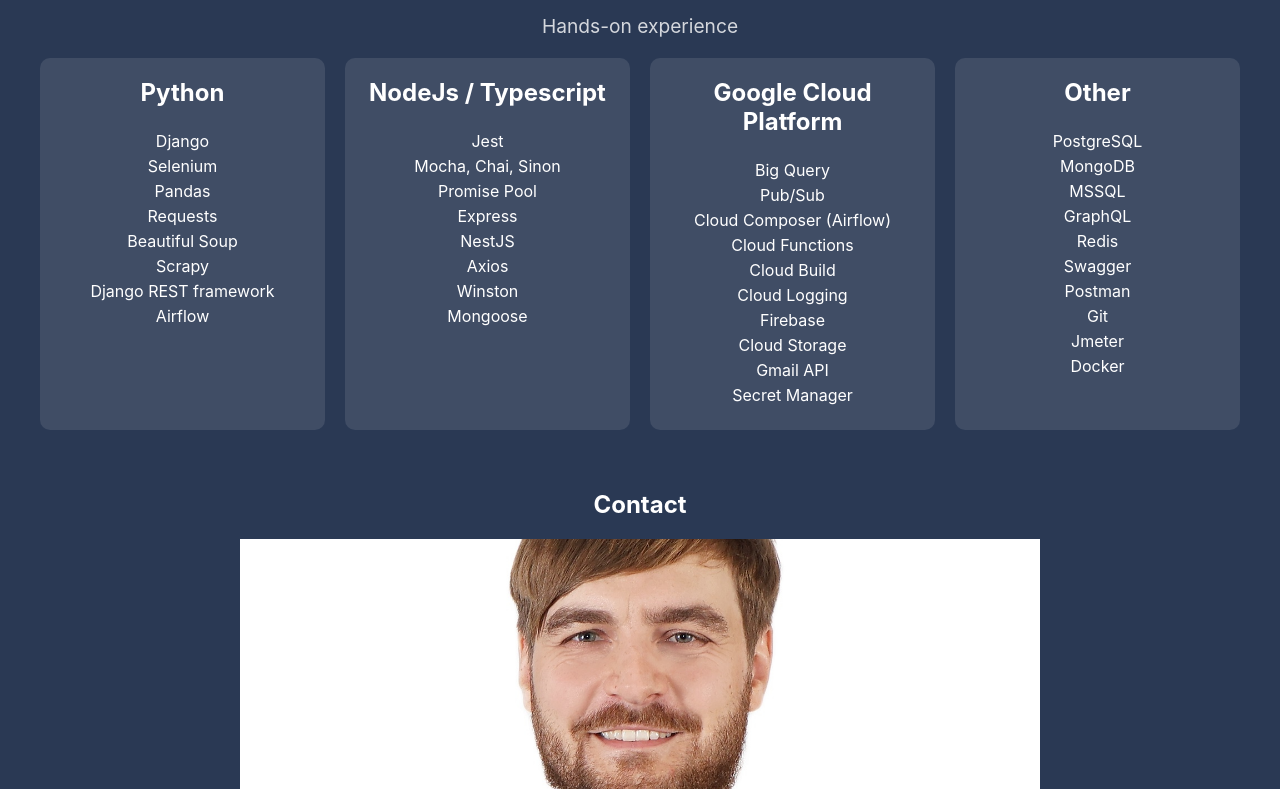
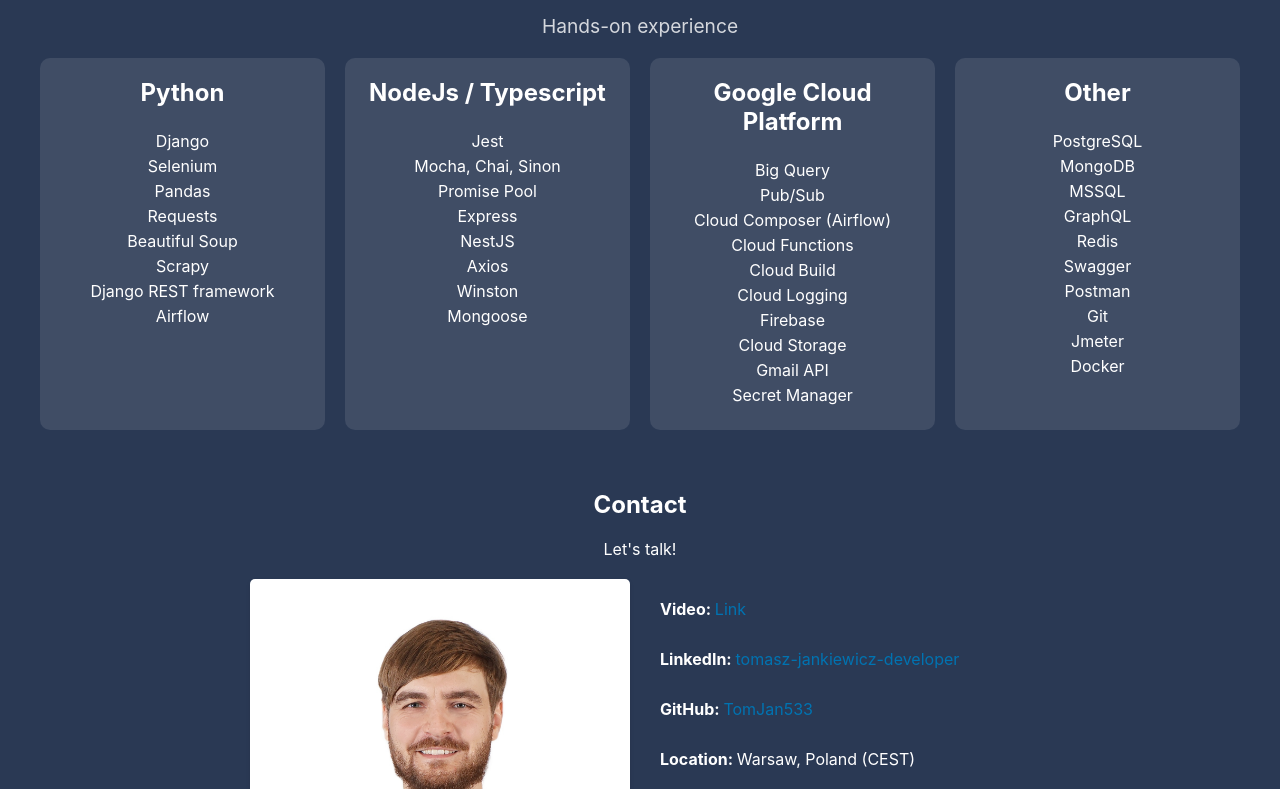
Before and after one commit to TomJan533/my-resume, a React (Create React App) app: page / in a window 1280 px wide. Shown: the part 2011-2800 px from the top of the page. Built offline with nearby package versions, Linux system fonts and the light colour scheme.

Commit message:
contact update

```diff
--- a/src/components/Contact/Contact.css
+++ b/src/components/Contact/Contact.css
@@ -1,45 +1,64 @@
 .content-section {
+  padding: 40px;
+  display: flex;
+  justify-content: center;
+  align-items: center;
   background-color: rgb(42, 57, 84);
-  padding: 20px;
-  color: white;
 }
 
 .content {
-  /* max-width: 800px; */
-  margin: 0 auto;
+  width: 80%;
+  max-width: 1200px;
+}
+
+.contact-header {
+  margin-bottom: 20px;
+  text-align: center;
+  color: white; /* Ensures the text is visible against the dark background */
+}
+
+.content-container {
+  display: flex;
+  justify-content: space-between;
+}
+
+.column {
+  flex: 1;
+  margin: 0 10px;
+}
+
+.profile-image {
+  width: 100%;
+  height: auto;
+  border-radius: 5px;
+  box-shadow: 0 2px 4px rgba(0, 0, 0, 0.1);
+}
+
+.column p {
+  margin: 0;
+  padding: 10px;
+  background-color: rgb(42, 57, 84);
+  color: white; /* Ensures the text is visible against the dark background */
+  text-align: left; /* Ensures text is aligned to the left */
+}
+
+.info p {
+  margin: 10px 0;
+  padding: 10px;
+  background-color: rgb(42, 57, 84);
+  color: white; /* Ensures the text is visible against the dark background */
   text-align: left;
 }
 
-.contact-image-container {
-  display: flex;
-  justify-content: center;
-  margin: 10px 0;
-  overflow: hidden; /* Ensures the overflow of the image is hidden */
-  height: 50vh; /* Total height after cropping top and bottom 20% */
-}
-
-.contact-image {
-  width: 100%; /* Ensure the image fills the container width */
-  height: auto;
-  object-fit: cover; /* Cover the container area without distorting the image */
-}
-/* object-position: center -20%; Adjust the position to cut off the top and bottom 20% */
-
-.contact-info {
-  margin-top: 20px;
-  font-size: 1.2rem;
-  line-height: 1.5;
-}
-
-.contact-info p {
-  margin: 10px 0;
-}
-
-.contact-info a {
-  color: rgba(255, 255, 255, 0.8); /* Slightly lighter link color */
+.info a {
+  color: #0073b1; /* LinkedIn blue color */
   text-decoration: none;
 }
 
-.contact-info a:hover {
+.info a:hover {
   text-decoration: underline;
 }
+
+.info a:visited {
+  color: #0073b1; /* Ensures color stays the same after clicking */
+}
--- a/src/components/Contact/Contact.js
+++ b/src/components/Contact/Contact.js
@@ -6,16 +6,22 @@
   return (
     <section id="contact" className="content-section">
       <div className="content">
-        <h1>Contact</h1>
-        <div className="contact-image-container">
-          <img src={profilePhoto} alt="Your Name" className="contact-image" />
+        <div className="contact-header">
+          <h1>Contact</h1>
+          <p>Let's talk!</p>
         </div>
-        <div className="contact-info">
-          <p>Email: your.email@example.com</p>
-          <p>Phone: +123 456 789</p>
-          <p>Location: City, Country</p>
-          <p>LinkedIn: <a href="https://www.linkedin.com/in/your-profile" target="_blank" rel="noopener noreferrer">your-profile</a></p>
-          <p>GitHub: <a href="https://github.com/your-username" target="_blank" rel="noopener noreferrer">your-username</a></p>
+        <div className="content-container">
+          <div className="column">
+            <img src={profilePhoto} alt="Profile" className="profile-image" />
+          </div>
+          <div className="column">
+            <div className="info">
+              <p><strong>Video: </strong><a href="https://drive.google.com/file/d/1gOgf6SRc7_5PSdHyiexTEoF3HYP-iwPj/view" target="_blank" rel="noopener noreferrer">Link</a></p>
+              <p><strong>LinkedIn: </strong> <a href="https://www.linkedin.com/in/tomasz-jankiewicz-developer/" target="_blank" rel="noopener noreferrer">tomasz-jankiewicz-developer</a></p>
+              <p><strong>GitHub: </strong> <a href="https://github.com/TomJan533" target="_blank" rel="noopener noreferrer">TomJan533</a></p>
+              <p><strong>Location: </strong>Warsaw, Poland (CEST)</p>
+            </div>
+          </div>
         </div>
       </div>
     </section>
```
